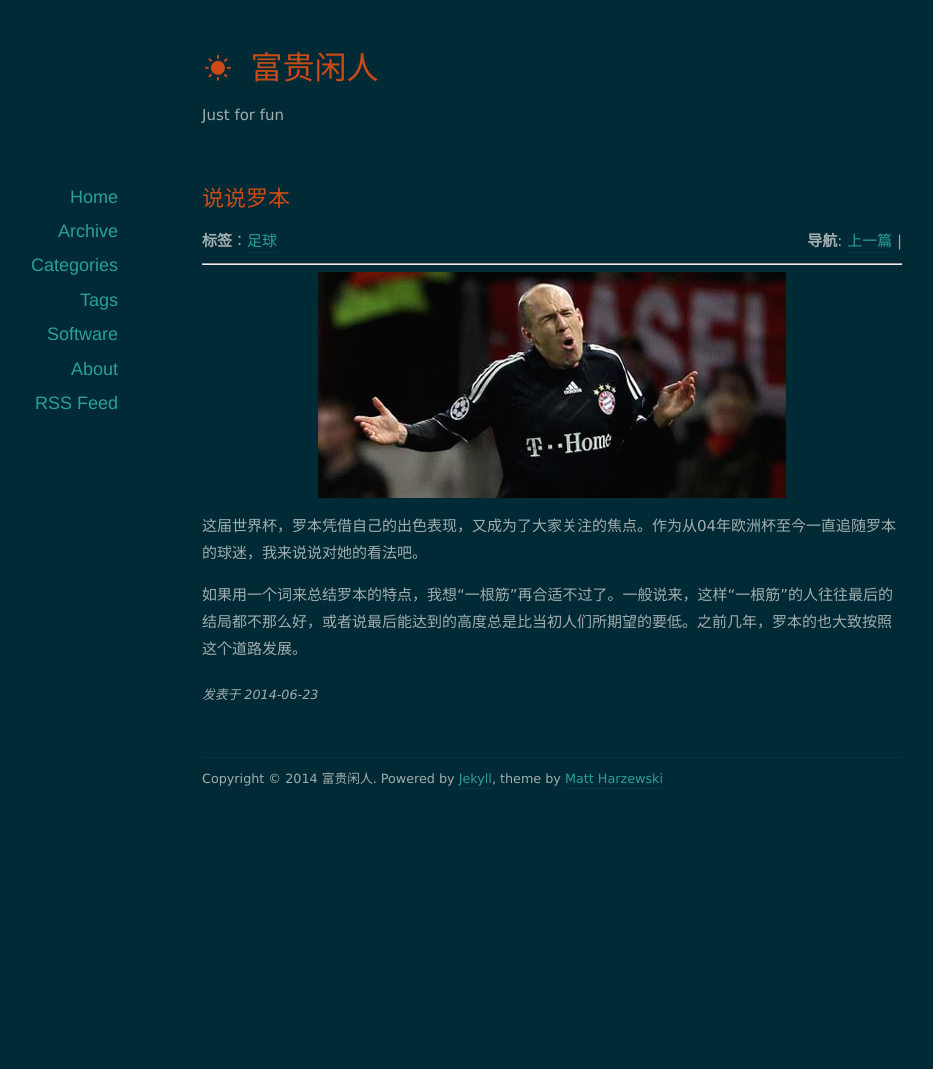
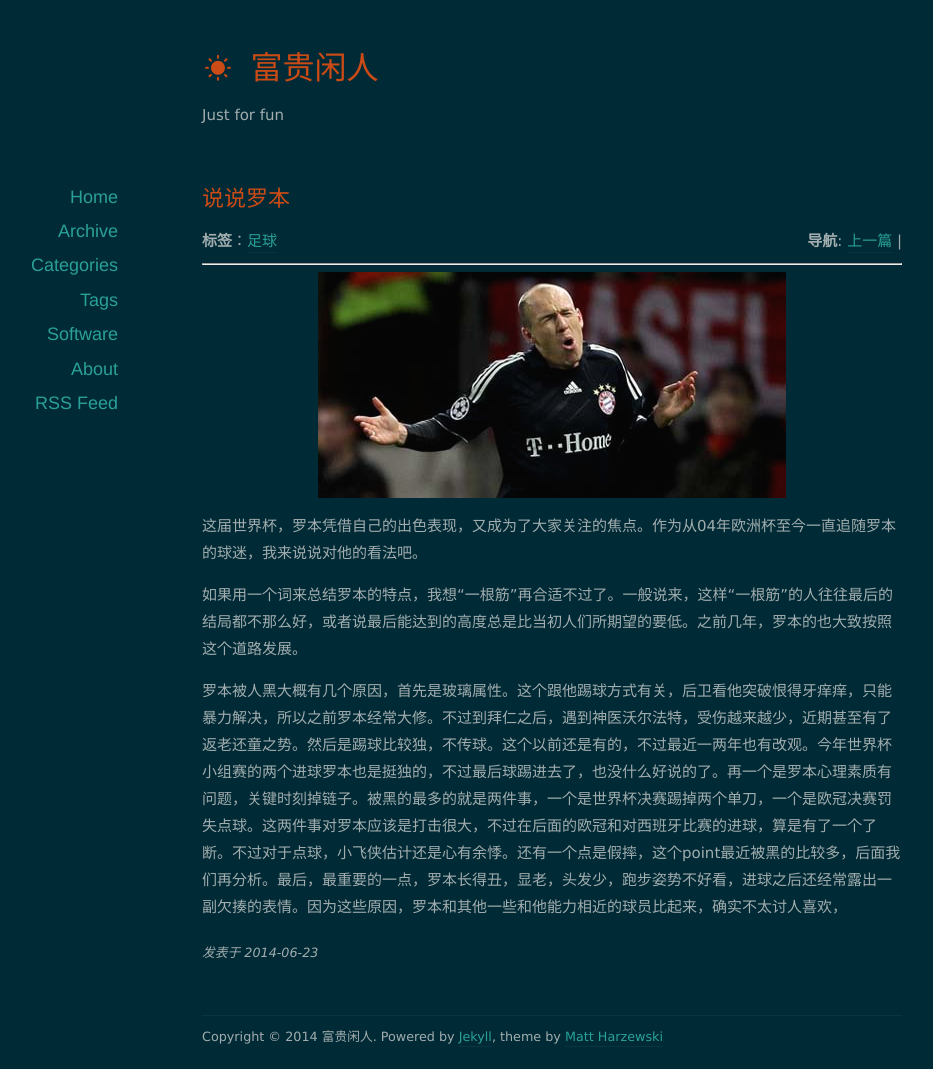
Before and after one commit to orangeprince/orangeprince.github.io, a Jekyll site: the page built from _posts/2014-06-23-robben.md, in a window 1280 px wide. Shown: the whole page, without its empty margins (88-1021 px from the left). Built offline with Jekyll 4.4.1, drawn with Linux system fonts in a browser that asks for light colours; nearby versions of some CDN libraries; comment, search, counter and statistics services are not loaded; before the commit the page ends 900 px from its top, so only the background shows below that.

Commit message:
modified:   _posts/2014-06-23-robben.md

```diff
--- a/_posts/2014-06-23-robben.md
+++ b/_posts/2014-06-23-robben.md
@@ -8,6 +8,8 @@ tags: ["足球"]
 
 ![robben]({{ site.url }}/assets/img/robben.png)
 
-这届世界杯，罗本凭借自己的出色表现，又成为了大家关注的焦点。作为从04年欧洲杯至今一直追随罗本的球迷，我来说说对她的看法吧。
+这届世界杯，罗本凭借自己的出色表现，又成为了大家关注的焦点。作为从04年欧洲杯至今一直追随罗本的球迷，我来说说对他的看法吧。
 
 如果用一个词来总结罗本的特点，我想“一根筋”再合适不过了。一般说来，这样“一根筋”的人往往最后的结局都不那么好，或者说最后能达到的高度总是比当初人们所期望的要低。之前几年，罗本的也大致按照这个道路发展。
+
+罗本被人黑大概有几个原因，首先是玻璃属性。这个跟他踢球方式有关，后卫看他突破恨得牙痒痒，只能暴力解决，所以之前罗本经常大修。不过到拜仁之后，遇到神医沃尔法特，受伤越来越少，近期甚至有了返老还童之势。然后是踢球比较独，不传球。这个以前还是有的，不过最近一两年也有改观。今年世界杯小组赛的两个进球罗本也是挺独的，不过最后球踢进去了，也没什么好说的了。再一个是罗本心理素质有问题，关键时刻掉链子。被黑的最多的就是两件事，一个是世界杯决赛踢掉两个单刀，一个是欧冠决赛罚失点球。这两件事对罗本应该是打击很大，不过在后面的欧冠和对西班牙比赛的进球，算是有了一个了断。不过对于点球，小飞侠估计还是心有余悸。还有一个点是假摔，这个point最近被黑的比较多，后面我们再分析。最后，最重要的一点，罗本长得丑，显老，头发少，跑步姿势不好看，进球之后还经常露出一副欠揍的表情。因为这些原因，罗本和其他一些和他能力相近的球员比起来，确实不太讨人喜欢，
```
